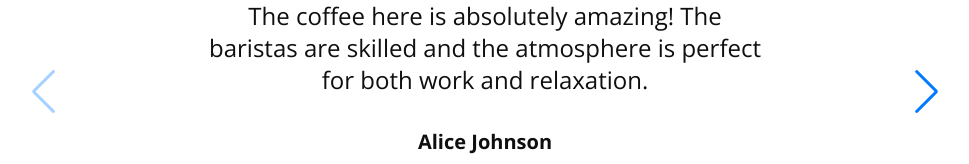
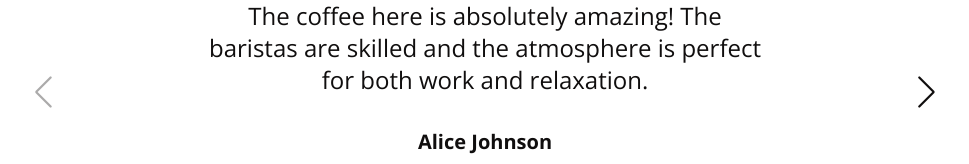
Before and after one commit to 0xkrish03/zenbrew, a Next.js app: page / in a window 1280 px wide. Shown: the part 5297-5461 px from the top of the page, without its empty margins (155-1124 px from the left). Built offline with nearby package versions, Linux system fonts and the light colour scheme; a web font is replaced by a local one.

Commit message:
corrected the styling arrow button of the swiper

```diff
--- a/app/globals.css
+++ b/app/globals.css
@@ -29,7 +29,7 @@
 }
 
 /* swiper navigtion arrow style */
-swiper-button-next::after,
-swiper-button-prev::after {
+.swiper-button-next::after,
+.swiper-button-prev::after {
   @apply text-primary !text-[2rem];
 }
```
